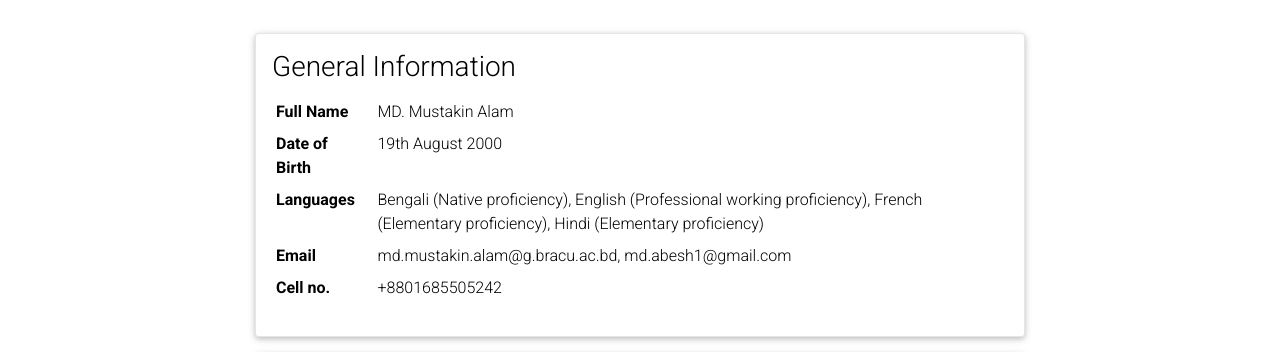
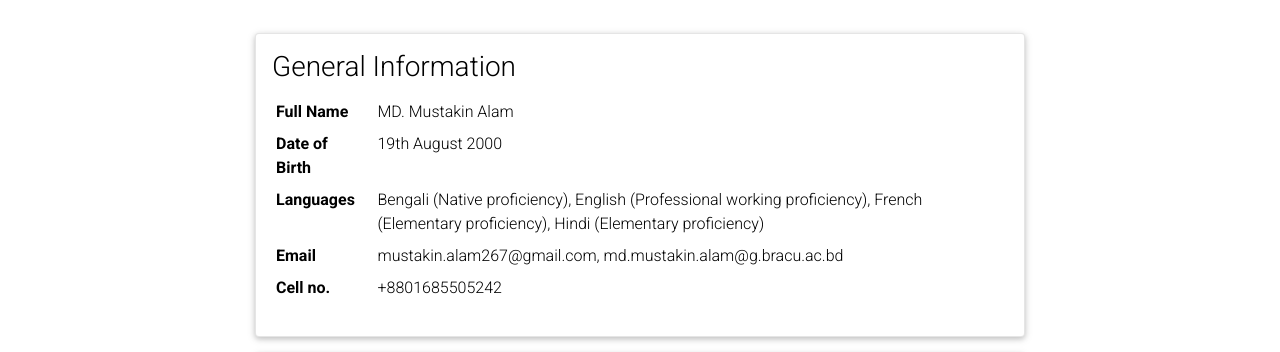
Before and after one commit to mustakinalam/mustakinalam.github.io, a Jekyll site: the page built from _pages/miscellaneous.md, in a window 1280 px wide and 900 px high. Shown: the part 181-533 px from the top of the window. Built offline with Jekyll 4.4.1, drawn with Linux system fonts in a browser that asks for light colours; comment, search, counter and statistics services are not loaded; a style sheet for code colours, icons or effects is not loaded.

Commit message:
Email and CV

```diff
--- a/_data/cv.yml
+++ b/_data/cv.yml
@@ -8,8 +8,8 @@
     - name: Languages
       value: Bengali (Native proficiency), English (Professional working proficiency), French (Elementary proficiency), Hindi (Elementary proficiency)
     - name: Email
-      value: md.mustakin.alam@g.bracu.ac.bd,
-             md.abesh1@gmail.com
+      value: mustakin.alam267@gmail.com,
+             md.mustakin.alam@g.bracu.ac.bd
     - name: Cell no.
       value: "+8801685505242"
 
```
Also changed, not shown: 1 other file.
